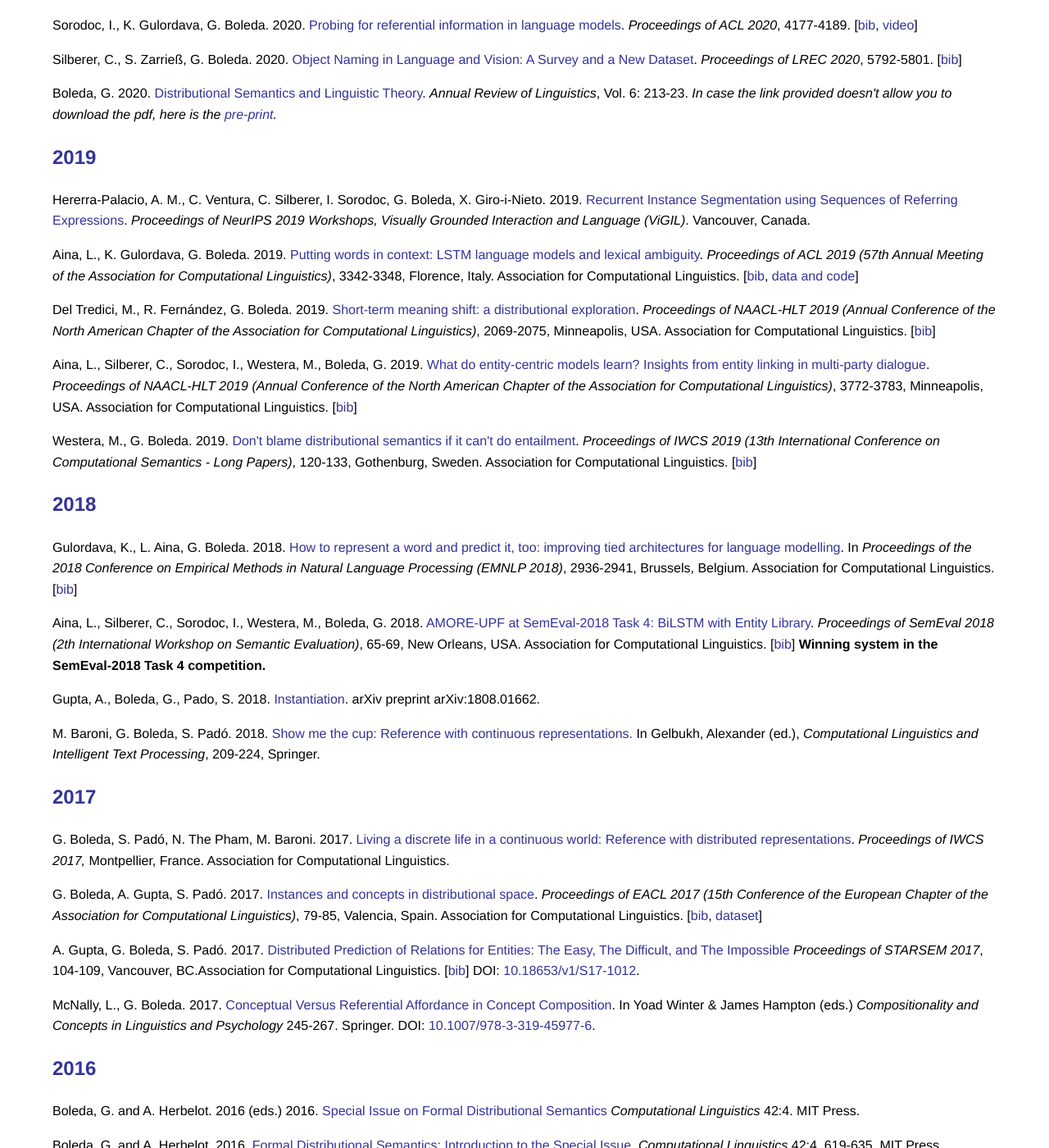
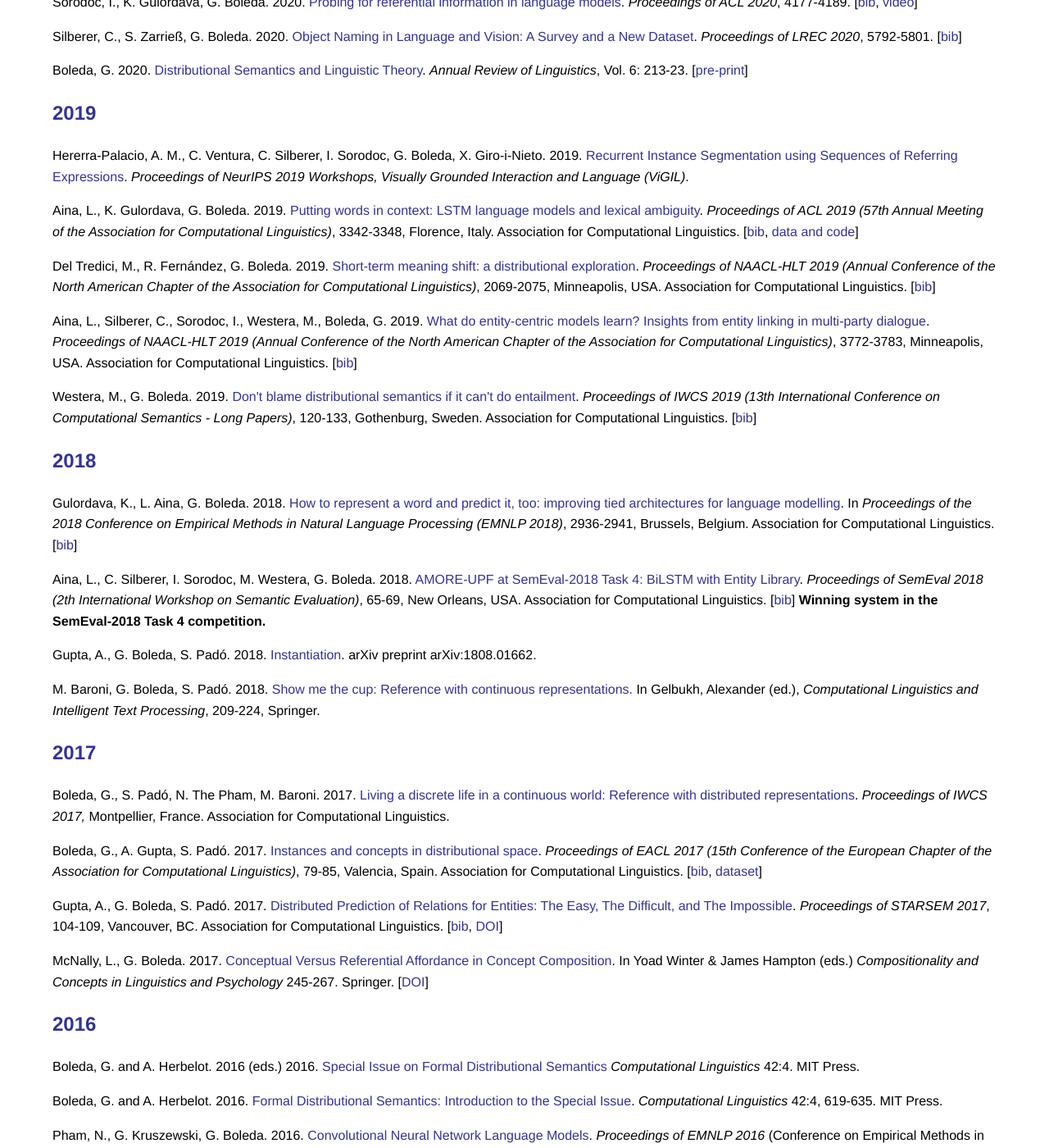
Before and after one commit to gboleda/gboleda.github.io, a Jekyll site: the page built from pubs/index.html, in a window 1280 px wide and 1400 px high, scrolled down 1706 px. Shown: the whole window at 82% size. Built offline with Jekyll 4.4.1, drawn with Linux system fonts in a browser that asks for light colours; some of the changed text lies outside the part shown.

Commit message:
change pic, add JML paper, small fixes

```diff
--- a/pubs/index.html
+++ b/pubs/index.html
@@ -19,10 +19,12 @@
 <a href="#2011">2011</a>, <a href="#2012">2012</a>, <a href="#2013">2013</a>,
 <a href="#2014">2014</a>, <a href="#2015">2015</a>, <a href="#2016">2016</a>,
 <a href="#2017">2017</a>, <a href="#2018">2018</a>, <a href="#2019">2019</a>,
-<a href="#2020">2020</a>, <a href="#2021">2021</a>, <a href="#2022">2022</a>
+<a href="#2020">2020</a>,
+<br>
+<a href="#2021">2021</a>, <a href="#2022">2022</a>, <a href="#2023">2023</a>
 </h2>
 
-<h3 style="text-align:center">Also see my <a href="https://scholar.google.com/citations?user=NFJ9kUEAAAAJ">Google Scholar profile</a>.</h3>
+<p style="text-align:center">Also see my <a href="https://scholar.google.com/citations?user=NFJ9kUEAAAAJ">Google Scholar profile</a>.</p>
 
 <!--
 <p>. 2022.
@@ -31,21 +33,24 @@
   [<a href="">bib</a>]
   [<a href="">data and code</a>]
 </p>
+
+<h2>in preparation / forthcoming</h2>
 -->
 
-<h2>in preparation / forthcoming</h2>
-
-<p>Gualdoni, E., T. Brochhagen, A. Mädebach, G. Boleda. 2022.
-  <a href="https://psyarxiv.com/t84eu/download">What's in a name? A large-scale computational study on how competition between names affects naming variation</a>. Submitted.
-</p>
 
 <h2><a name="2023">2023</a></h2>
 
 <p>Brochhagen, T., G. Boleda, E. Gualdoni, Y. Xu. 2023.
   <a href="https://www.science.org/doi/10.1126/science.ade7981">From language development to language evolution: A unified view of human lexical creativity</a>.
-  <i>Science</i>, 381:431-436.
+  <i>Science</i>, 381, 431-436.
   [<a href="https://brochhagen.github.io/content/ms/accepted-lexical-creativity.pdf">pre-print</a>, <a href="https://www.science.org/doi/suppl/10.1126/science.ade7981/suppl_file/science.ade7981_sm.pdf">supplementary materials</a>, <a href="https://doi.org/10.17605/OSF.IO/ZKGU3">code and data</a>]
 </p>
+
+<p>Gualdoni, E., T. Brochhagen, A. Mädebach, G. Boleda. 2023.
+  <a href="https://www.sciencedirect.com/science/article/pii/S0749596X2300058X">What's in a name? A large-scale computational study on how competition between names affects naming variation</a>.
+  <i>Journal of Memory and Language</i>, 133, 104459.
+</p>
+
 
 <p>Harrison, S., E. Gualdoni, G. Boleda. 2023.
   <a href="https://aclanthology.org/2023.findings-acl.886.pdf">Run Like a Girl! Sport-Related Gender Bias in Language and Vision</a>.
@@ -155,15 +160,14 @@
 <p>Boleda, G. 2020.
   <a href="http://www.annualreviews.org/eprint/49J5VEMAMTAXAHVCUVDF/full/10.1146/annurev-linguistics-011619-030303"> Distributional Semantics and Linguistic Theory</a>.
   <i>Annual Review of Linguistics</i>, Vol. 6: 213-23.
-  <i>In case the link provided doesn't allow you to download the pdf, here is the <a href="https://arxiv.org/pdf/1905.01896.pdf">pre-print</a>.</i>
+  [<a href="https://arxiv.org/pdf/1905.01896.pdf">pre-print</a>]
 </p>
 
 <h2><a name="2019">2019</a></h2>
 
 <p>Hererra-Palacio, A. M., C. Ventura, C. Silberer, I. Sorodoc, G. Boleda, X. Giro-i-Nieto. 2019.
-<a href="https://vigilworkshop.github.io/static/papers/30.pdf"> Recurrent Instance Segmentation using Sequences of Referring Expressions</a>.
-<i>Proceedings of NeurIPS 2019 Workshops, Visually Grounded Interaction and Language (ViGIL)</i>.
-Vancouver, Canada.
+  <a href="https://vigilworkshop.github.io/static/papers/30.pdf"> Recurrent Instance Segmentation using Sequences of Referring Expressions</a>.
+  <i>Proceedings of NeurIPS 2019 Workshops, Visually Grounded Interaction and Language (ViGIL)</i>.
 </p>
 
 <p>Aina, L., K. Gulordava, G. Boleda. 2019.
@@ -194,12 +198,12 @@
   [<a href="https://www.aclweb.org/anthology/D18-1323.bib">bib</a>]
 </p>
 
-<p> Aina, L., Silberer, C., Sorodoc, I., Westera, M., Boleda, G. 2018. <a href="http://aclweb.org/anthology/S18-1008">AMORE-UPF at SemEval-2018 Task 4: BiLSTM with Entity Library</a>.
+<p> Aina, L., C. Silberer, I. Sorodoc, M. Westera, G. Boleda. 2018. <a href="http://aclweb.org/anthology/S18-1008">AMORE-UPF at SemEval-2018 Task 4: BiLSTM with Entity Library</a>.
 <i>Proceedings of SemEval 2018 (2th International Workshop on Semantic Evaluation)</i>, 65-69, New Orleans, USA. Association for Computational Linguistics.
 [<a href="http://aclweb.org/anthology/S18-1008.bib">bib</a>] <b>Winning system in the SemEval-2018 Task 4 competition.</b>
 </p>
 
-<p>Gupta, A., Boleda, G., Pado, S. 2018.
+<p>Gupta, A., G. Boleda, S. Padó. 2018.
   <a href="https://arxiv.org/pdf/1808.01662">Instantiation</a>. arXiv preprint arXiv:1808.01662.</p>
 
 <p>M. Baroni, G. Boleda, S. Padó. 2018.
@@ -208,23 +212,26 @@
 
 <h2><a name="2017">2017</a></h2>
 
-<p>G. Boleda, S. Padó, N. The Pham, M. Baroni. 2017.
+<p>Boleda, G., S. Padó, N. The Pham, M. Baroni. 2017.
 <a href="https://aclweb.org/anthology/W/W17/W17-6904.pdf">Living a discrete life in a continuous world: Reference with distributed  representations</a>.
 <i>Proceedings of IWCS 2017, </i>Montpellier, France. Association for Computational Linguistics.</p>
 
-<p>G. Boleda, A. Gupta, S. Padó.  2017.
+<p>Boleda, G., A. Gupta, S. Padó.  2017.
   <a href="https://aclanthology.org/E17-2013.pdf">Instances and concepts in distributional space</a>.
-  <i>Proceedings of EACL 2017 (15th Conference of the European Chapter of the Association for Computational Linguistics)</i>, 79-85, Valencia, Spain. Association for Computational Linguistics. [<a href="http://aclanthology.info/papers/instances-and-concepts-in-distributional-space.bib">bib</a>, <a href="http://www.ims.uni-stuttgart.de/forschung/ressourcen/korpora/Instantiation.html">dataset</a>]
+  <i>Proceedings of EACL 2017 (15th Conference of the European Chapter of the Association for Computational Linguistics)</i>, 79-85, Valencia, Spain. Association for Computational Linguistics.
+  [<a href="http://aclanthology.info/papers/instances-and-concepts-in-distributional-space.bib">bib</a>, <a href="http://www.ims.uni-stuttgart.de/forschung/ressourcen/korpora/Instantiation.html">dataset</a>]
 </p>
 
-<p>A. Gupta, G. Boleda, S. Padó. 2017.
-<a href="https://aclweb.org/anthology/S17-1012">Distributed Prediction of Relations for Entities: The Easy, The Difficult, and The Impossible</a>
-<i>Proceedings of STARSEM 2017</i>, 104-109, Vancouver, BC.Association for Computational Linguistics.
-[<a href="http://aclanthology.info/papers/S17-1012/distributed-prediction-of-relations-for-entities-the-easy-the-difficult-and-the-impossible.bib">bib</a>] DOI: <a href="http://10.18653/v1/S17-1012">10.18653/v1/S17-1012</a>.</p>
+<p>Gupta, A., G. Boleda, S. Padó. 2017.
+  <a href="https://aclweb.org/anthology/S17-1012">Distributed Prediction of Relations for Entities: The Easy, The Difficult, and The Impossible</a>.
+  <i>Proceedings of STARSEM 2017</i>, 104-109, Vancouver, BC. Association for Computational Linguistics.
+  [<a href="http://aclanthology.info/papers/S17-1012/distributed-prediction-of-relations-for-entities-the-easy-the-difficult-and-the-impossible.bib">bib</a>, <a href="http://10.18653/v1/S17-1012">DOI</a>]
+</p>
 
 <p>McNally, L., G. Boleda. 2017.
-<a href="https://link.springer.com/content/pdf/10.1007%2F978-3-319-45977-6_10.pdf">Conceptual Versus Referential Affordance in Concept Composition</a>.
-In Yoad Winter &amp; James Hampton (eds.) <i>Compositionality and Concepts in Linguistics and Psychology</i> 245-267. Springer. DOI: <a href="http://10.1007/978-3-319-45977-6">10.1007/978-3-319-45977-6</a>.</p>
+  <a href="https://link.springer.com/content/pdf/10.1007%2F978-3-319-45977-6_10.pdf">Conceptual Versus Referential Affordance in Concept Composition</a>.
+  In Yoad Winter &amp; James Hampton (eds.) <i>Compositionality and Concepts in Linguistics and Psychology</i> 245-267. Springer. [<a href="http://10.1007/978-3-319-45977-6">DOI</a>]
+</p>
 
 <h2><a name="2016">2016</a></h2>
 
```
Also changed, not shown: index.html (+7 -6 lines), pic4web.jpeg (added), pic4web.jpg (deleted).
